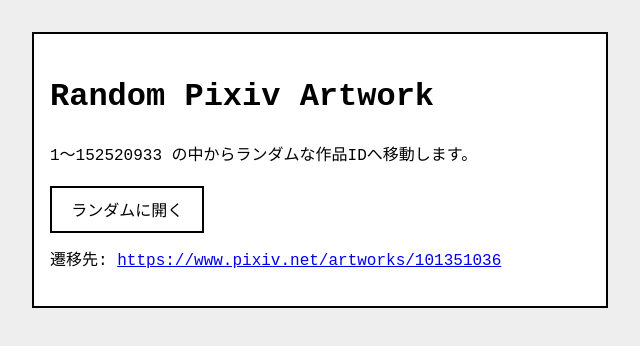
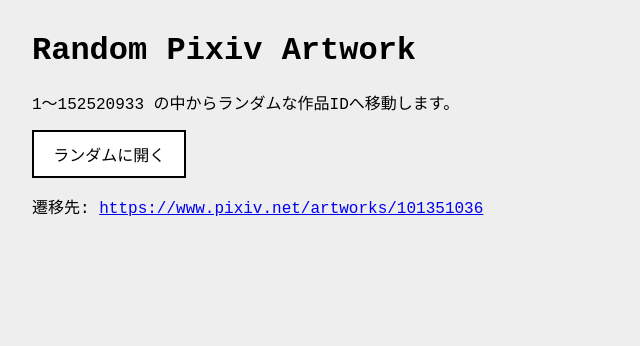
Before and after one commit to tarikomo/random_pixiv, a plain HTML site: page index.html in a window 1280 px wide. Both pictures are taken after a click on the button "ランダムに開く". Shown: the whole page, without its empty margins (0-640 px from the left). Drawn offline with Linux system fonts and the light colour scheme.

Commit message:
Update index.html

```diff
--- a/index.html
+++ b/index.html
@@ -10,13 +10,6 @@
       background: #eeeeee;
       color: #000000;
       margin: 2rem;
-      line-height: 1.6;
-    }
-    .panel {
-      background: #ffffff;
-      border: 2px solid #000000;
-      padding: 1rem;
-      max-width: 540px;
     }
     button {
       font-family: inherit;
@@ -37,17 +30,13 @@
   </style>
 </head>
 <body>
-  <div class="panel">
-    <h1>Random Pixiv Artwork</h1>
-    <p>1〜152520933 の中からランダムな作品IDへ移動します。</p>
-    <button id="go" type="button">ランダムに開く</button>
-    <p id="status"></p>
-  </div>
+  <h1>Random Pixiv Artwork</h1>
+  <p>1〜152520933 の中からランダムな作品IDへ移動します。</p>
+  <button id="go" type="button">ランダムに開く</button>
+  <p id="status"></p>
 
   <script>
     const MAX_ID = 152520933;
-    const statusEl = document.getElementById('status');
-
     function getRandomArtworkUrl() {
       const id = Math.floor(Math.random() * MAX_ID) + 1;
       return `https://www.pixiv.net/artworks/${id}`;
@@ -55,7 +44,7 @@
 
     document.getElementById('go').addEventListener('click', () => {
       const url = getRandomArtworkUrl();
-      statusEl.innerHTML =
+      document.getElementById('status').innerHTML =
         `遷移先: <a href="${url}" target="_blank" rel="noopener noreferrer">${url}</a>`;
       window.open(url, '_blank', 'noopener,noreferrer');
     });
```
